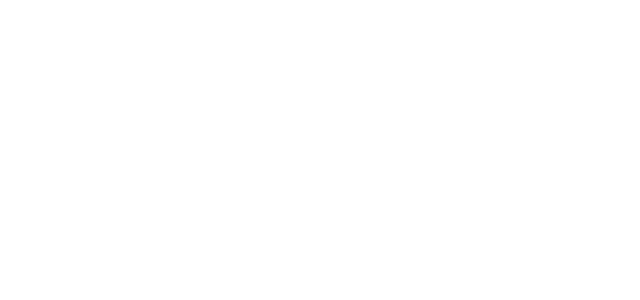
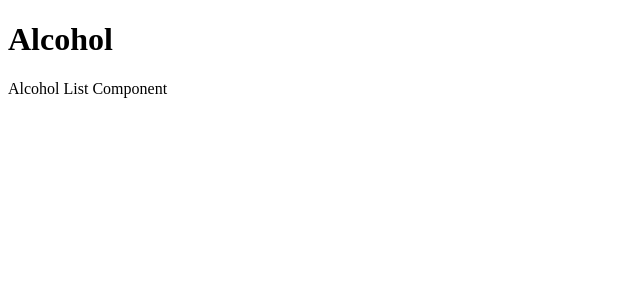
Before and after one commit to iamdavidgracia2/UberEarsClone, a React (Create React App) app in the folder application/web/source/: page /alcohol in a window 1280 px wide. Before the commit this address had no page. Shown: the top 300 px of the page, without its empty margins (0-640 px from the left). Built offline with nearby package versions, Linux system fonts and the light colour scheme.

Commit message:
Added alcohol page and route.

```diff
--- a/application/web/source/src/App.js
+++ b/application/web/source/src/App.js
@@ -4,6 +4,7 @@ import { Home } from './pages/Home';
 import { Restaurants } from './pages/Restaurants';
 import {Routes, Route} from "react-router-dom";
 import { Groceries } from './pages/Groceries';
+import { Alcohol } from './pages/Alcohol';
 
 function App() {
   return (
@@ -12,6 +13,7 @@ function App() {
         <Route path='/' element={<Home/>}/>
         <Route path='restaurants' element={<Restaurants/>}/>
         <Route path='groceries' element={<Groceries/>}/>
+        <Route path='alcohol' element={<Alcohol/>}/>
       </Routes>
     </div>
   );
--- /dev/null
+++ b/application/web/source/src/pages/Alcohol.jsx
@@ -0,0 +1,17 @@
+import React from 'react'
+import './alcohol.css'
+
+export const Alcohol = () => {
+  return (
+    <div className='alcohol-page-container'>
+        <h1 className="alcohol-page-title">
+            Alcohol
+        </h1>
+        <div className="alcohol-list-container">
+            <div className="alcohol-list">
+                Alcohol List Component
+            </div>
+        </div>
+    </div>
+  )
+}
--- a/application/web/source/src/pages/Home.jsx
+++ b/application/web/source/src/pages/Home.jsx
@@ -30,7 +30,7 @@ export const Home = () => {
           <ShoppingCartCheckoutIcon/>
         </span>
         <span className="alcohol-text">
-          Alcohol
+          <Link to='/alcohol'>Alcohol</Link>
         </span>
         <span className="alcohol-icon">
           <LiquorIcon/>
```
Also changed, not shown: application/web/source/src/pages/alcohol.css (added).
